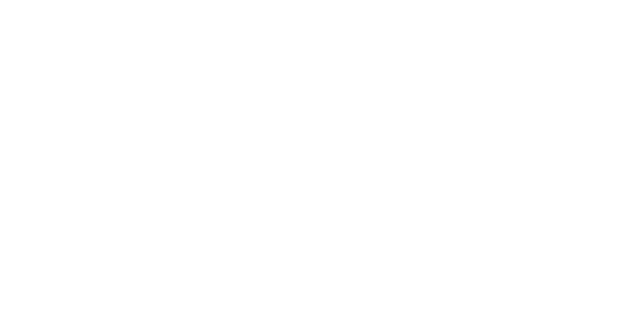
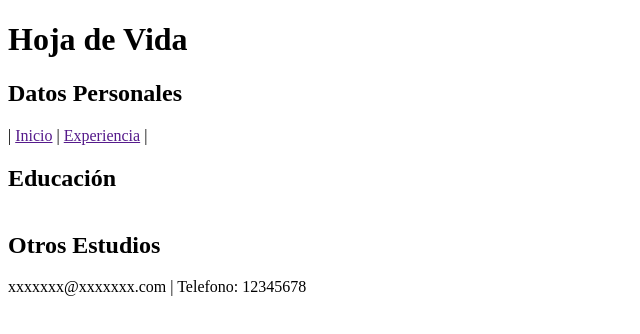
Before and after one commit to SEAC94/ProjectResume, a plain HTML site: page educacion.html in a window 1280 px wide. Shown: the whole page, without its empty margins (0-640 px from the left). Drawn offline with Linux system fonts and the light colour scheme.

Commit message:
Update educacion.html
Basic structure of the page educacion

```diff
--- a/educacion.html
+++ b/educacion.html
@@ -5,14 +5,26 @@
 <meta name="viewport" content="width=device-width, user-scalable=no">
 <meta name="Author" content="Samuel Ayala">
 <meta name="description" content="Hoja de Vida: Educación">
-<title></title>
+<title>Hoja de Vida</title>
+<h1>Hoja de Vida</h1>
 </head>
+<body>
+<h2>Datos Personales</h2>
 
-<body>
+<p>  |  <a href="">Inicio</a>  |  <a href="">Experiencia</a>  |  </p>
+
+<h2>Educación</h2>
+<table>
+
+</table>
+
+<h2>Otros Estudios</h2>
+<form>
+</form>
 
 </body>
 
 <footer>
-
+<p> xxxxxxx@xxxxxxx.com  |  Telefono: 12345678 </p>
 </footer>
 </html>
```
